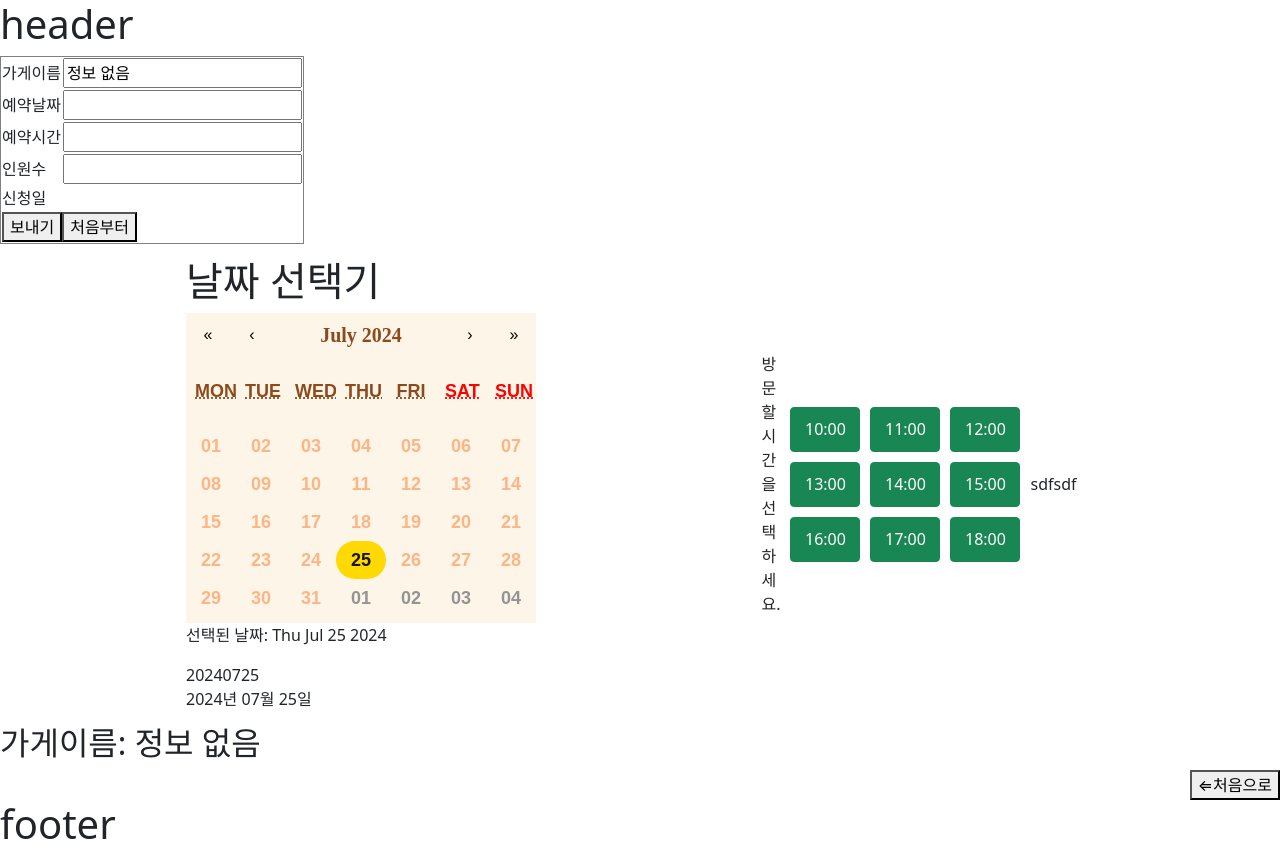
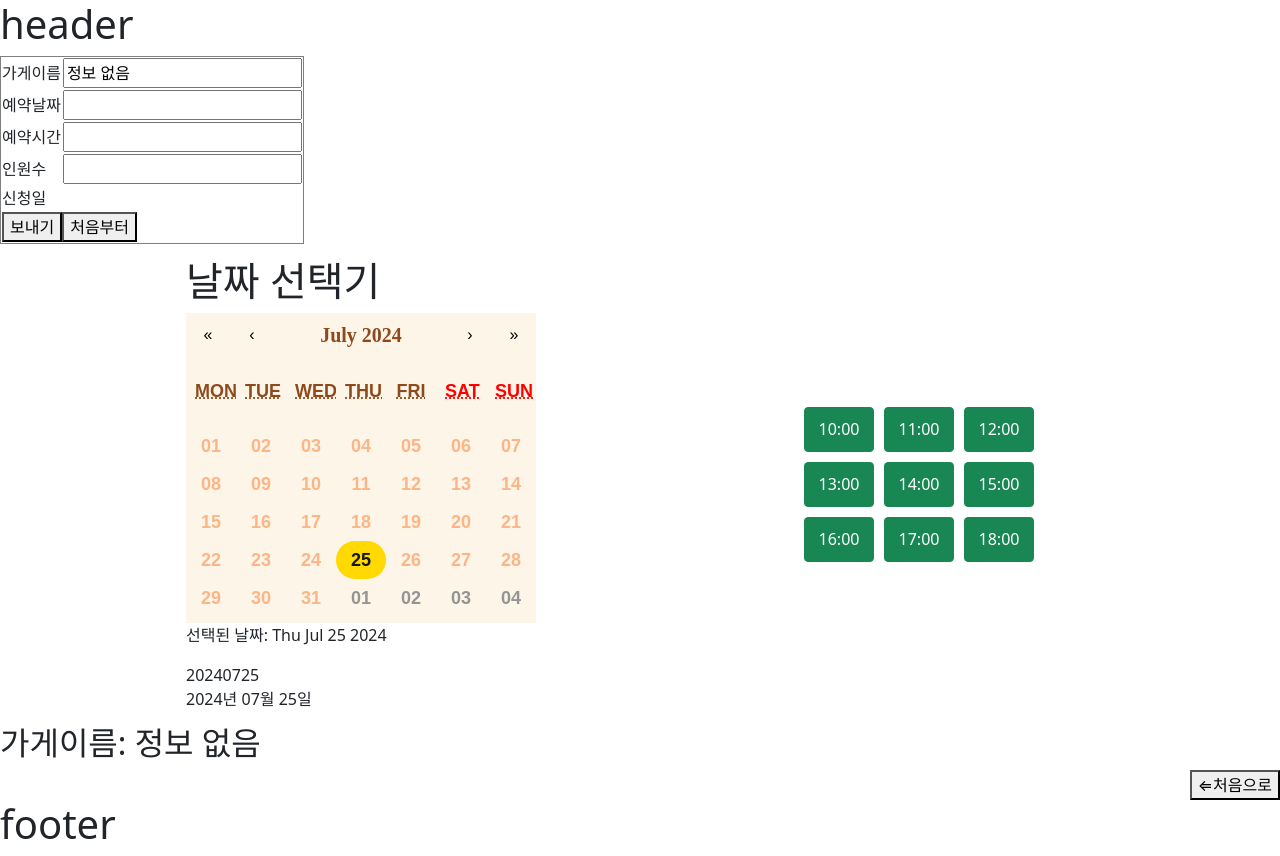
Before and after one commit to chiwonson/kosmo-final-project, a React (Create React App) app in the folder Reservation_React/reserv/: page /insert in a window 1280 px wide. Built offline with nearby package versions, Linux system fonts and the light colour scheme.

Commit message:
20240730

```diff
--- a/Reservation_React/reserv/src/routes/bakery.css
+++ b/Reservation_React/reserv/src/routes/bakery.css
@@ -40,10 +40,10 @@ img {max-width: 100%; height: auto;}
     grid-template-columns: repeat(3, 1fr); /* 4개의 열을 동일하게 배치 */
     gap: 10px; /* 버튼 사이의 간격 */
     padding: 10px; /* 컨테이너의 패딩 */
-  }
+}
 
-  .grid-container > .btn {
+.grid-container > .btn {
     width: 70px; /* 버튼의 너비를 그리드 셀의 너비에 맞춤 */
     height: 45px; /* 버튼의 높이 설정 */
     font-size: 1rem; /* 버튼 텍스트의 폰트 크기 설정 */
-  }
+}
--- a/Reservation_React/reserv/src/routes/reservInsert.js
+++ b/Reservation_React/reserv/src/routes/reservInsert.js
@@ -75,7 +75,6 @@ const ReservInsert = () => {
           <DatePick onDataChange={handleDataChange}/>
         </div>
         <div className="box">
-          <div>방문할 시간을 선택하세요.</div>
           <div className="grid-container">
             {times.map((time) => (
               <Button
@@ -87,9 +86,6 @@ const ReservInsert = () => {
                 {time}
               </Button>
             ))}
-          </div>
-          <div>
-            sdfsdf
           </div>
         </div>
       </div>
```
